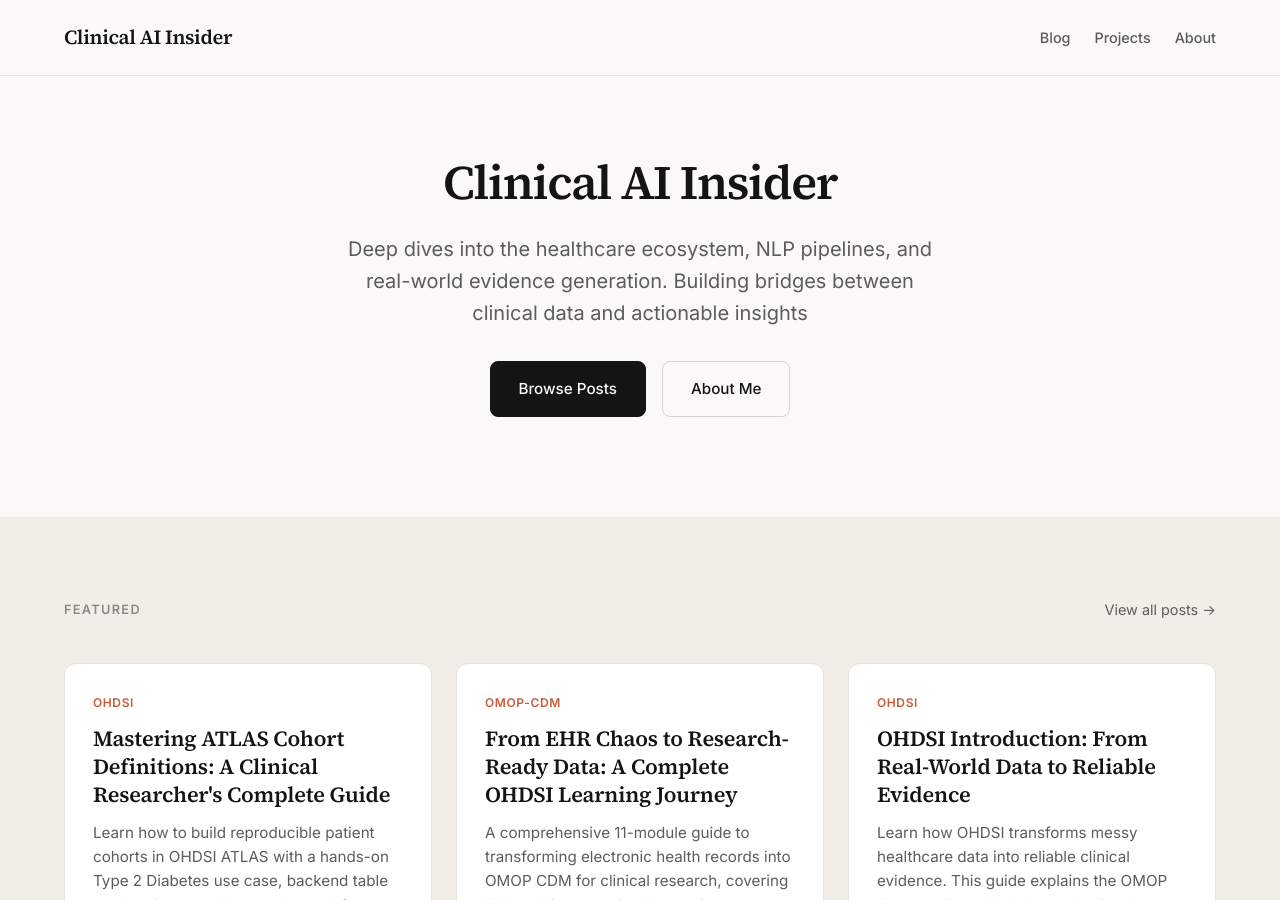
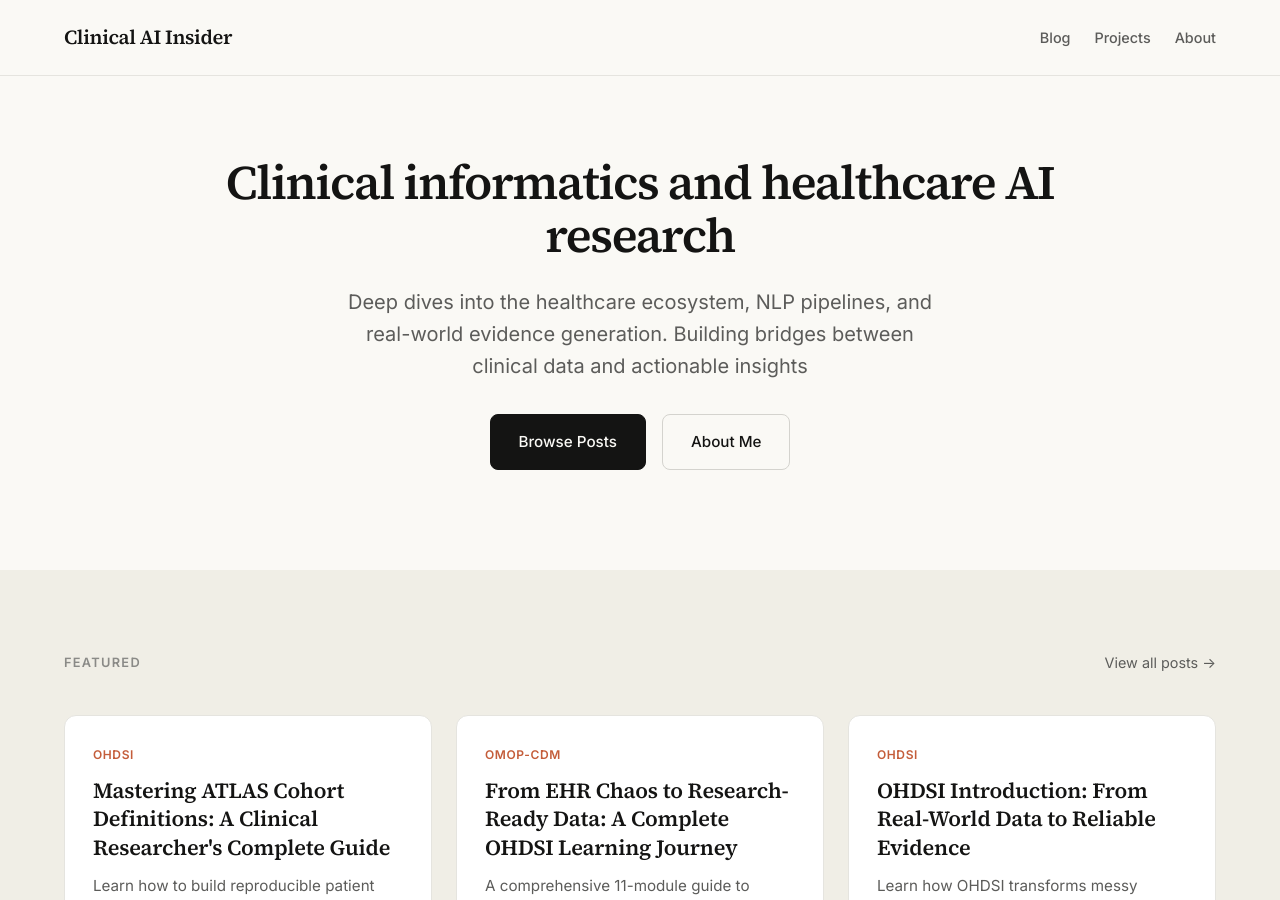
Before and after one commit to clinicalaiinsider/clinicalaiinsider.github.io, a Jekyll site: the page built from index.html, in a window 1280 px wide and 900 px high. Built offline with Jekyll 4.4.1, drawn with Linux system fonts in a browser that asks for light colours.

Commit message:
Update site branding to Clinical AI Insider
- Set title/brand to "Clinical AI Insider" for header
- Add tagline for hero section heading
- Hero now shows "Clinical informatics and healthcare AI research"

🤖 Generated with [Claude Code](https://claude.com/claude-code)

Co-Authored-By: Claude Opus 4.5 <noreply@anthropic.com>

```diff
--- a/_config.yml
+++ b/_config.yml
@@ -2,6 +2,8 @@
 # Site Settings
 # ==============================================================================
 title: Clinical AI Insider
+brand: Clinical AI Insider
+tagline: Clinical informatics and healthcare AI research
 description: Deep dives into the healthcare ecosystem, NLP pipelines, and real-world evidence generation. Building bridges between clinical data and actionable insights
 author: datagodzilla
 email: your-email@example.com
--- a/_layouts/home.html
+++ b/_layouts/home.html
@@ -4,7 +4,7 @@ layout: default
 
 <!-- Hero Section -->
 <section class="hero">
-    <h1>{{ site.title | default: "Clinical informatics and healthcare AI research" }}</h1>
+    <h1>{{ site.tagline | default: site.title }}</h1>
     <p>{{ site.description }}</p>
     <div class="hero-buttons">
         <a href="{{ '/blog/' | relative_url }}" class="btn btn-primary">
```
